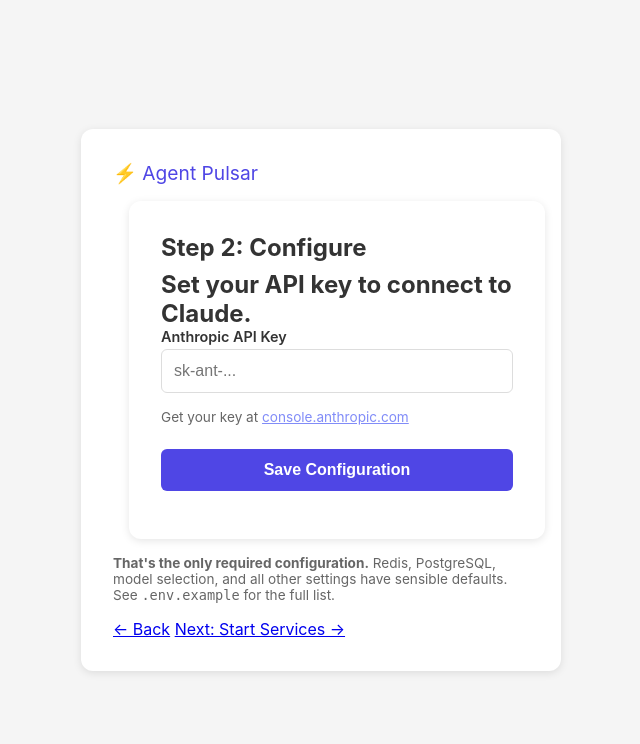
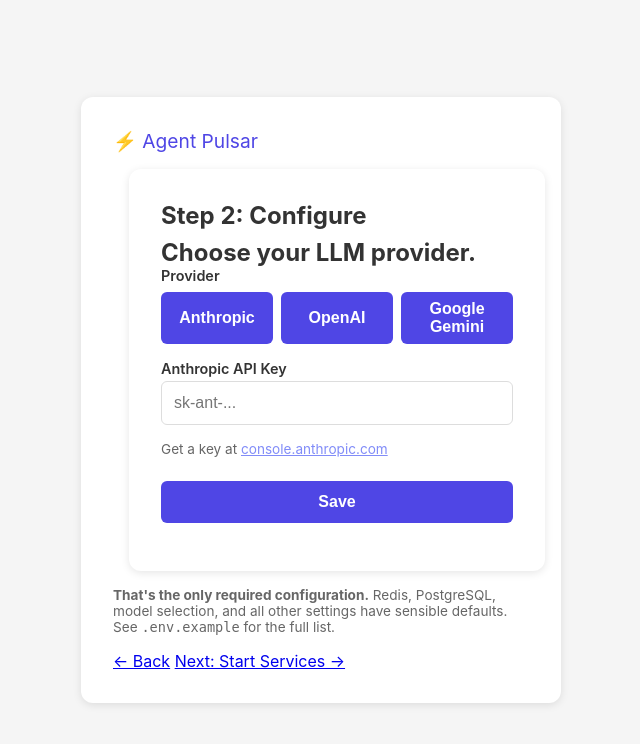
Before and after one commit to 0xtreme/agent-pulsar, a Python web app: template src/agent_pulsar/setup_wizard/templates/configure.html in a window 1280 px wide. Shown: the top 744 px of the page, without its empty margins (319-959 px from the left). Run offline with Jinja, Linux system fonts and the light colour scheme; the template is opened without the code that fills it, so the values that code supplies are empty.

Commit message:
Support Anthropic, OpenAI, and Gemini as LLM providers
- Add AP_LLM_PROVIDER setting: "anthropic" (default), "openai", "gemini"
- LiteLLM router creates provider-appropriate model list automatically
- Model router uses role-based names (fast/balanced/capable) not hardcoded IDs
- Setup wizard configure page has tabs for all three providers
- Updated .env.example, README auth section, start.sh preflight checks
- Fixed start.sh PATH for fresh shells ($HOME/.local/bin, /usr/local/bin)
- README now starts with setup wizard as recommended path

```diff
--- a/src/agent_pulsar/setup_wizard/templates/configure.html
+++ b/src/agent_pulsar/setup_wizard/templates/configure.html
@@ -3,24 +3,49 @@
 {% block content %}
 <div class="card">
     <h1>Step 2: Configure</h1>
-    <h2>Set your API key to connect to Claude.</h2>
+    <h2>Choose your LLM provider.</h2>
 
     {% if has_key %}
     <div class="check-item">
         <span class="check-icon check-pass">&#10003;</span>
         <div>
-            <div class="check-name">API key already configured</div>
-            <div class="check-msg">Found in .env file. You can update it below or skip to the next step.</div>
+            <div class="check-name">Already configured</div>
+            <div class="check-msg">Found in .env file. Update below or skip to the next step.</div>
         </div>
     </div>
     {% endif %}
 
-    <form id="configForm" onsubmit="return saveConfig(event)">
+    <div style="margin-bottom: 1rem;">
+        <label>Provider</label>
+        <div style="display: flex; gap: 0.5rem; margin-top: 0.5rem;">
+            <button type="button" class="btn btn-primary" id="tab-anthropic" onclick="showTab('anthropic')" style="flex:1; padding: 0.5rem;">Anthropic</button>
+            <button type="button" class="btn btn-secondary" id="tab-openai" onclick="showTab('openai')" style="flex:1; padding: 0.5rem;">OpenAI</button>
+            <button type="button" class="btn btn-secondary" id="tab-gemini" onclick="showTab('gemini')" style="flex:1; padding: 0.5rem;">Google Gemini</button>
+        </div>
+    </div>
+
+    <!-- Anthropic Tab -->
+    <form id="form-anthropic" onsubmit="return saveConfig(event, 'anthropic')">
         <label for="api_key">Anthropic API Key</label>
         <input type="password" id="api_key" name="api_key" placeholder="sk-ant-..." {% if has_key %}value="sk-ant-***"{% endif %}>
-        <p style="font-size: 0.85rem;">Get your key at <a href="https://console.anthropic.com" target="_blank" style="color: #818cf8;">console.anthropic.com</a></p>
+        <p style="font-size: 0.85rem;">Get a key at <a href="https://console.anthropic.com" target="_blank" style="color: #818cf8;">console.anthropic.com</a></p>
+        <button type="submit" class="btn btn-primary btn-full">Save</button>
+    </form>
 
-        <button type="submit" class="btn btn-primary btn-full" id="saveBtn">Save Configuration</button>
+    <!-- OpenAI Tab -->
+    <form id="form-openai" style="display:none;" onsubmit="return saveConfig(event, 'openai')">
+        <label for="openai_key">OpenAI API Key</label>
+        <input type="password" id="openai_key" name="openai_api_key" placeholder="sk-...">
+        <p style="font-size: 0.85rem;">Get a key at <a href="https://platform.openai.com/api-keys" target="_blank" style="color: #818cf8;">platform.openai.com</a></p>
+        <button type="submit" class="btn btn-primary btn-full">Save</button>
+    </form>
+
+    <!-- Gemini Tab -->
+    <form id="form-gemini" style="display:none;" onsubmit="return saveConfig(event, 'gemini')">
+        <label for="gemini_key">Google Gemini API Key</label>
+        <input type="password" id="gemini_key" name="gemini_api_key" placeholder="AIza...">
+        <p style="font-size: 0.85rem;">Get a key at <a href="https://aistudio.google.com/apikey" target="_blank" style="color: #818cf8;">aistudio.google.com</a></p>
+        <button type="submit" class="btn btn-primary btn-full">Save</button>
     </form>
 
     <div id="saveStatus" style="margin-top: 1rem;"></div>
@@ -36,28 +61,31 @@
 </div>
 
 <script>
-async function saveConfig(e) {
+function showTab(tab) {
+    document.querySelectorAll('[id^="form-"]').forEach(f => f.style.display = 'none');
+    document.querySelectorAll('[id^="tab-"]').forEach(b => b.className = 'btn btn-secondary');
+    document.getElementById('form-' + tab).style.display = 'block';
+    document.getElementById('tab-' + tab).className = 'btn btn-primary';
+}
+
+async function saveConfig(e, provider) {
     e.preventDefault();
-    const btn = document.getElementById('saveBtn');
     const status = document.getElementById('saveStatus');
-    const key = document.getElementById('api_key').value;
+    const form = e.target;
+    const formData = new FormData(form);
+    formData.append('provider', provider);
 
-    if (!key.startsWith('sk-')) {
-        status.innerHTML = '<div class="check-item"><span class="check-icon check-fail">&#10007;</span><div><div class="check-name">Invalid key format</div><div class="check-msg">Key should start with sk-</div></div></div>';
-        return false;
-    }
-
+    const btn = form.querySelector('button[type="submit"]');
     btn.textContent = 'Saving...';
     btn.disabled = true;
 
     const resp = await fetch('/setup/2/save', {
         method: 'POST',
-        headers: { 'Content-Type': 'application/x-www-form-urlencoded' },
-        body: `api_key=${encodeURIComponent(key)}`
+        body: formData
     });
 
     if (resp.ok) {
-        status.innerHTML = '<div class="check-item"><span class="check-icon check-pass">&#10003;</span><div><div class="check-name">Configuration saved</div><div class="check-msg">API key written to .env</div></div></div>';
+        status.innerHTML = '<div class="check-item"><span class="check-icon check-pass">&#10003;</span><div><div class="check-name">Configuration saved</div><div class="check-msg">Settings written to .env</div></div></div>';
         btn.textContent = 'Saved!';
     } else {
         const data = await resp.json();
```
Also changed, not shown: scripts/run_worker.py (+4 -30 lines), src/agent_pulsar/config.py (+9 -2 lines), src/agent_pulsar/setup_wizard/routes.py (+33 -14 lines), src/agent_pulsar/supervisor/app.py (+62 -24 lines), src/agent_pulsar/supervisor/model_router.py (+4 -4 lines), README.md, 2 other files.
